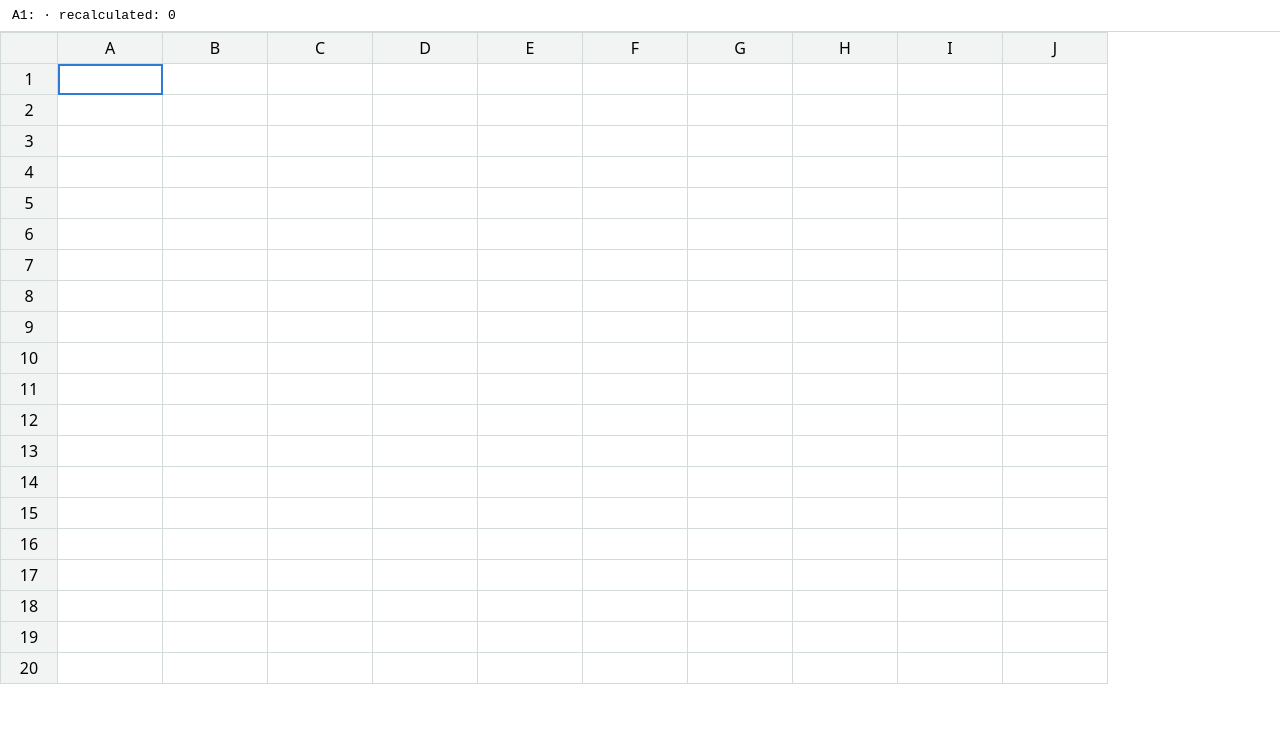
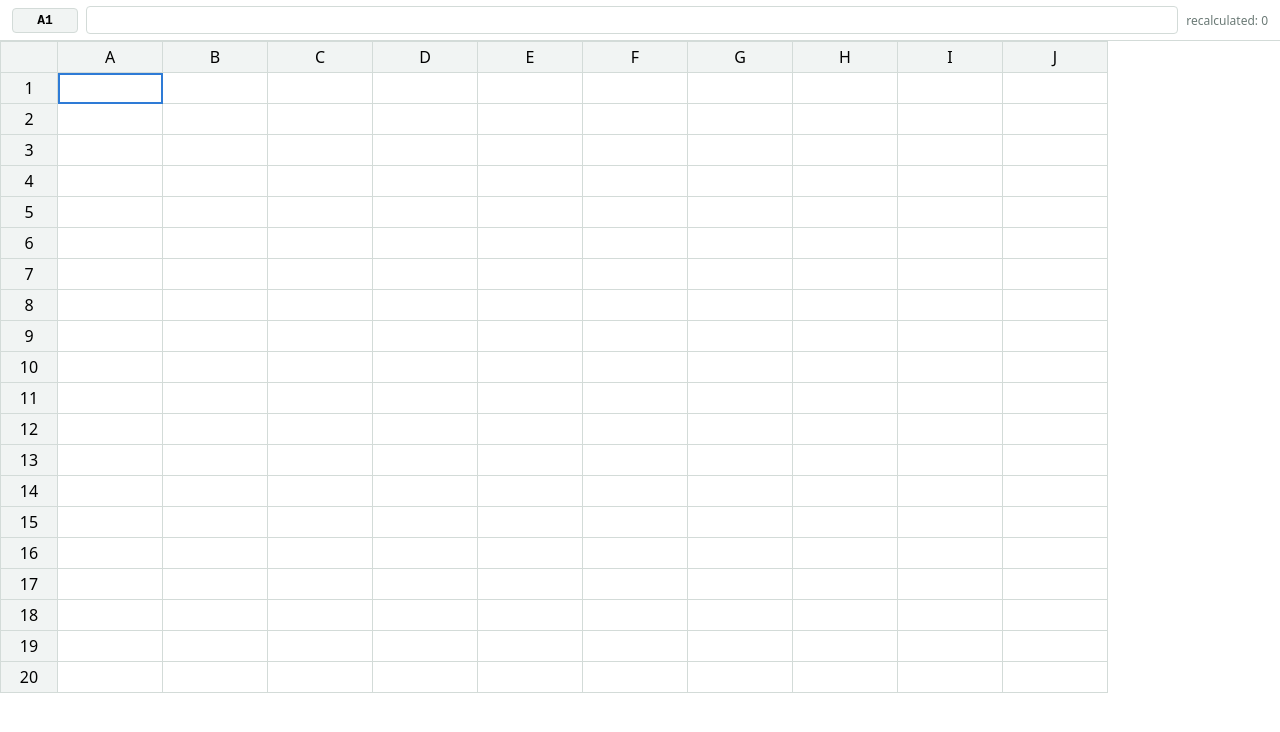
Before and after one commit to anonimk56/small-sheet, a Next.js app: page / in a window 1280 px wide. Shown: the top 732 px of the page. Built offline with nearby package versions, Linux system fonts and the light colour scheme.

Commit message:
Add editable formula bar

```diff
--- a/src/components/Grid.module.css
+++ b/src/components/Grid.module.css
@@ -1,6 +1,8 @@
 .bar {
-    padding: 8px 12px;
-    font-family: monospace;
+  display: flex;
+  align-items: center;
+  gap: 8px;
+  padding: 6px 12px;
   border-bottom: 1px solid var(--border);
 }
 
@@ -46,6 +48,39 @@
   background: transparent;
   padding: 0;
 }
+
 .error {
   color: #c0392b;
 }
+
+.address {
+  min-width: 48px;
+  padding: 4px 8px;
+  text-align: center;
+  font-family: monospace;
+  font-weight: 600;
+  border: 1px solid var(--border);
+  border-radius: 4px;
+  background: var(--header-bg);
+}
+
+.formulaInput {
+  flex: 1;
+  min-width: 0;
+  height: 28px;
+  box-sizing: border-box;
+  padding: 0 8px;
+  border: 1px solid var(--border);
+  border-radius: 4px;
+  font-family: monospace;
+}
+
+.formulaInput:focus {
+  outline: 2px solid var(--active);
+  outline-offset: -1px;
+}
+
+.stat {
+  font-size: 12px;
+  color: #6b7a76;
+}
--- a/src/components/Grid.tsx
+++ b/src/components/Grid.tsx
@@ -25,6 +25,8 @@ export default function Grid() {
 
   // Text being typed. null means "not editing".
   const [draft, setDraft] = useState<string | null>(null);
+  // Where the current edit is happening: inside the cell or in the formula bar.
+  const [editSource, setEditSource] = useState<"cell" | "bar">("cell");
   const rootRef = useRef<HTMLDivElement>(null);
 
   // The engine lives for the component's lifetime. The initializer function
@@ -95,7 +97,10 @@ function redo() {
   }
 
   function onGridKeyDown(e: React.KeyboardEvent) {
-    if (draft !== null) return; // while editing, the input handles keys
+    // While editing, or when the key was typed in an input (cell editor or
+    // formula bar), the input handles it. Otherwise arrows would move the
+    // selection instead of the text caret.
+    if (draft !== null || e.target instanceof HTMLInputElement) return;
 
     // Cmd+Z / Ctrl+Z undo, Shift+Cmd+Z / Ctrl+Y redo
     if ((e.metaKey || e.ctrlKey) && !e.altKey) {
@@ -122,11 +127,13 @@ if ((e.metaKey || e.ctrlKey) && !e.altKey) {
       move(0, e.shiftKey ? -1 : 1);
     } else if (e.key === "Enter") {
       e.preventDefault();
+      setEditSource("cell");
       setDraft(raw);
     } else if (e.key === "Backspace" || e.key === "Delete") {
       setCell(address, "");
     } else if (e.key.length === 1 && !e.ctrlKey && !e.metaKey && !e.altKey) {
       e.preventDefault();
+      setEditSource("cell");
       setDraft(e.key); // type-to-overwrite: replaces the old content
     }
   }
@@ -154,10 +161,27 @@ if ((e.metaKey || e.ctrlKey) && !e.altKey) {
       tabIndex={0}
       className={styles.root}
       onKeyDown={onGridKeyDown}
+      onMouseDown={(e) => {
+        // Clicking anywhere else in the grid (a header, empty space) finishes
+        // a pending edit. Without this, an edit started in the bar could be
+        // left open and the grid would ignore the keyboard.
+        if (draft !== null && !(e.target instanceof HTMLInputElement)) commit();
+      }}
     >
       <div className={styles.bar}>
-        {address}: {draft ?? raw}
-        {"  ·  "}recalculated: {recalculated}
+        <span className={styles.address}>{address}</span>
+        <input
+          className={styles.formulaInput}
+          value={draft ?? raw}
+          onChange={(e) => {
+            setEditSource("bar");
+            setDraft(e.target.value);
+          }}
+          onKeyDown={onEditorKeyDown}
+          aria-label="Formula bar"
+          spellCheck={false}
+        />
+        <span className={styles.stat}>recalculated: {recalculated}</span>
       </div>
       <table className={styles.grid}>
         <thead>
@@ -181,6 +205,21 @@ if ((e.metaKey || e.ctrlKey) && !e.altKey) {
                 ]
                   .filter(Boolean)
                   .join(" ");
+
+                let content: React.ReactNode = formatValue(value);
+                if (isActive && draft !== null) {
+                  content =
+                    editSource === "cell" ? (
+                      <CellEditor
+                        value={draft}
+                        onChange={setDraft}
+                        onKeyDown={onEditorKeyDown}
+                      />
+                    ) : (
+                      draft // editing in the formula bar: preview the text here
+                    );
+                }
+
                 return (
                   <td
                     key={c}
@@ -190,15 +229,7 @@ if ((e.metaKey || e.ctrlKey) && !e.altKey) {
                       setActive({ row: r, col: c });
                     }}
                   >
-                    {isActive && draft !== null ? (
-                      <CellEditor
-                        value={draft}
-                        onChange={setDraft}
-                        onKeyDown={onEditorKeyDown}
-                      />
-                    ) : (
-                      formatValue(value)
-                    )}
+                    {content}
                   </td>
                 );
               })}
```
Lines whose indentation alone changed are shown as unchanged.
